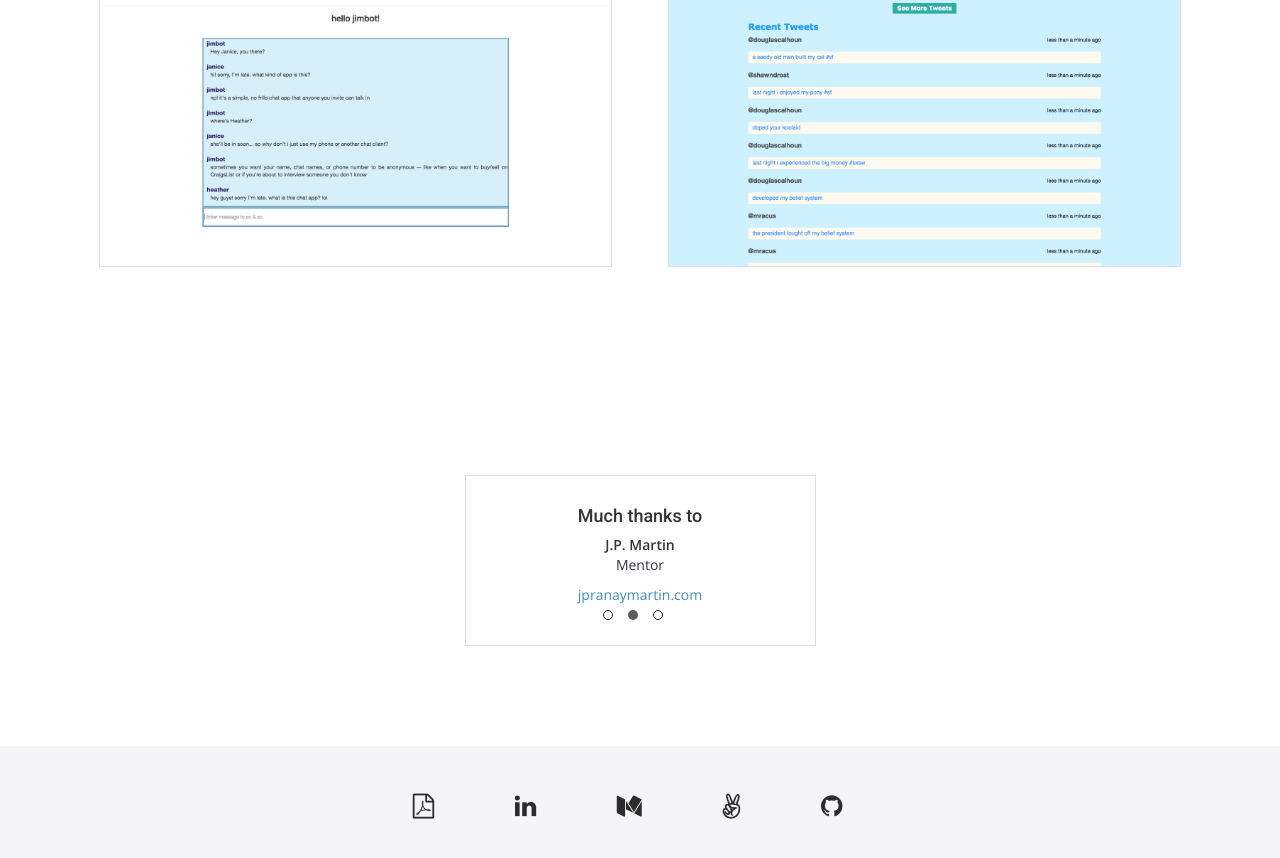
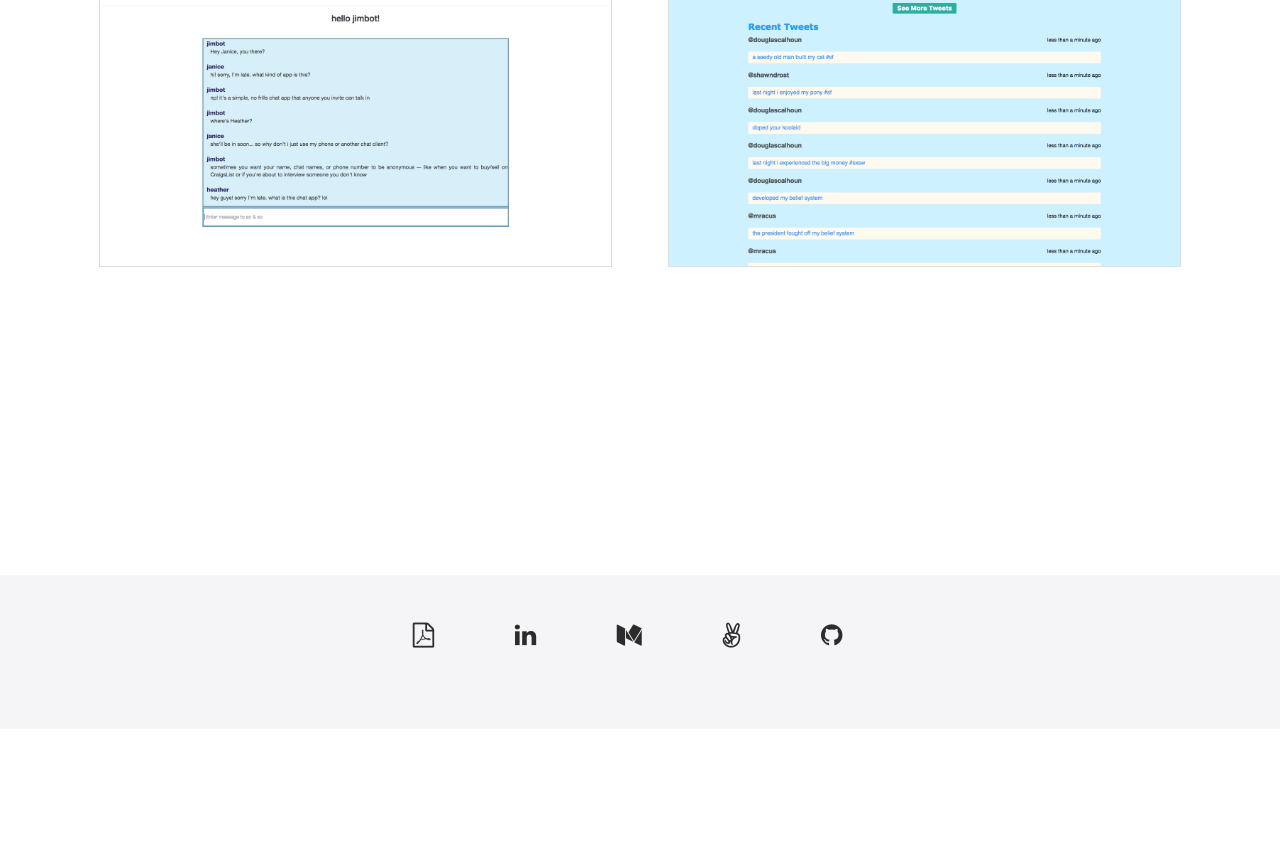
Before and after one commit to jimmy-james/jimmy-james.github.io, a Jekyll site: the page built from index.html, in a window 1280 px wide and 900 px high, scrolled down 1209 px. Shown: the top 858 px of the window. Built offline with Jekyll 4.4.1, drawn with Linux system fonts in a browser that asks for light colours; nearby versions of some CDN libraries; some web fonts are replaced; comment, search, counter and statistics services are not loaded; after the commit the page ends 1938 px from its top, so only the background shows below that.

Commit message:
updated resume

```diff
--- a/_includes/head.html
+++ b/_includes/head.html
@@ -25,6 +25,6 @@
 <script src="{{ site.baseurl }}/js/plugins.js"></script>
 <script src="{{ site.baseurl }}/js/min/waypoints.min.js"></script>
 <script src="{{ site.baseurl }}/js/jquery.counterup.js"></script>
-
+<script type="text/javascript" src="https://platform.linkedin.com/badges/js/profile.js" async defer></script>
 
 <script src="{{ site.baseurl }}/js/main.js"></script>
--- a/index.html
+++ b/index.html
@@ -124,34 +124,6 @@ permalink: /
           </ul>
         </div>
       </div> -->
-      <div>
-        <div class="testimonial-carousel">
-          <h4>Much thanks to</h4>
-          <div id="testimonial-slider" class="owl-carousel">
-            <div>
-              <div class="user">
-                <!-- <img src="img/item-img1.jpg" alt="People"> -->
-                <p style="font-size: 14px"><span>J.Loo</span> Designer</p>
-                <a target="_blank" href="http://www.janiceloo.com">janiceloo.com</a>
-              </div>
-            </div>
-            <div>
-              <div class="user">
-                <!-- <img src="img/item-img1.jpg" alt="People"> -->
-                <p style="font-size: 14px"><span>J.P. Martin</span> Mentor</p>
-                <a target="_blank" href="http://www.jpranaymartin.com">jpranaymartin.com</a>
-              </div>
-            </div>
-            <div>
-              <div class="user">
-                <!-- <img src="img/item-img1.jpg" alt="People"> -->
-                <p style="font-size: 14px"><span>JavaScript John</span> Mentor</p>
-                <a target="_blank" href="http://www.javascriptjohn.com">javascriptjohn.com</a>
-              </div>
-            </div>
-          </div>
-        </div>
-      </div>
     </div>
   </div>
 </section>
```
Also changed, not shown: 8 other files.
